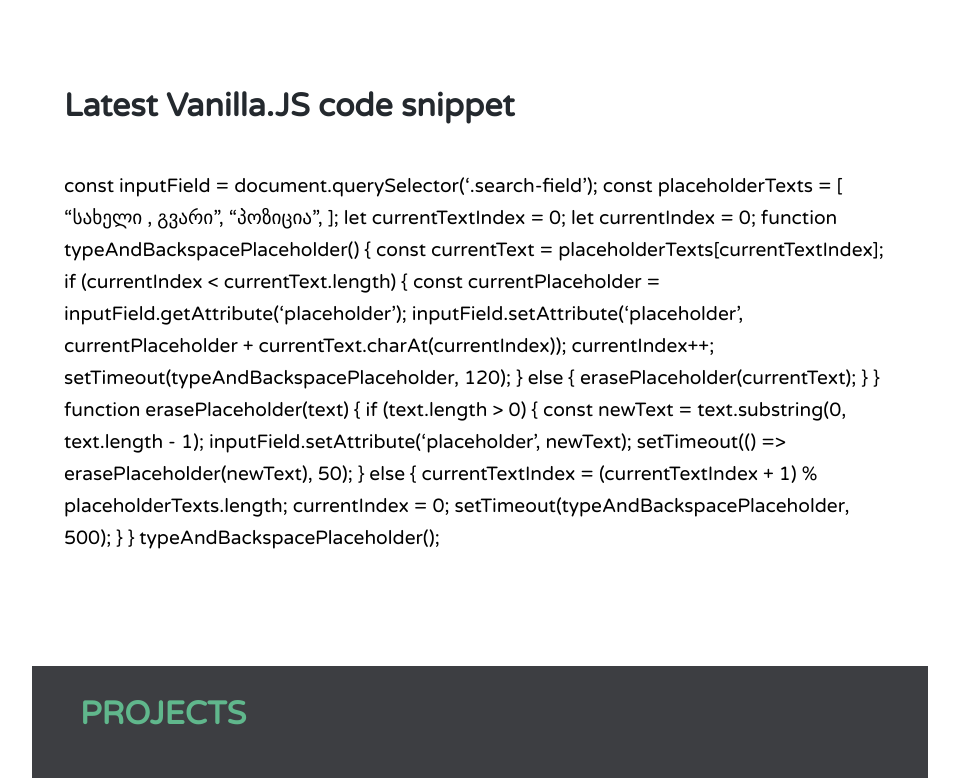
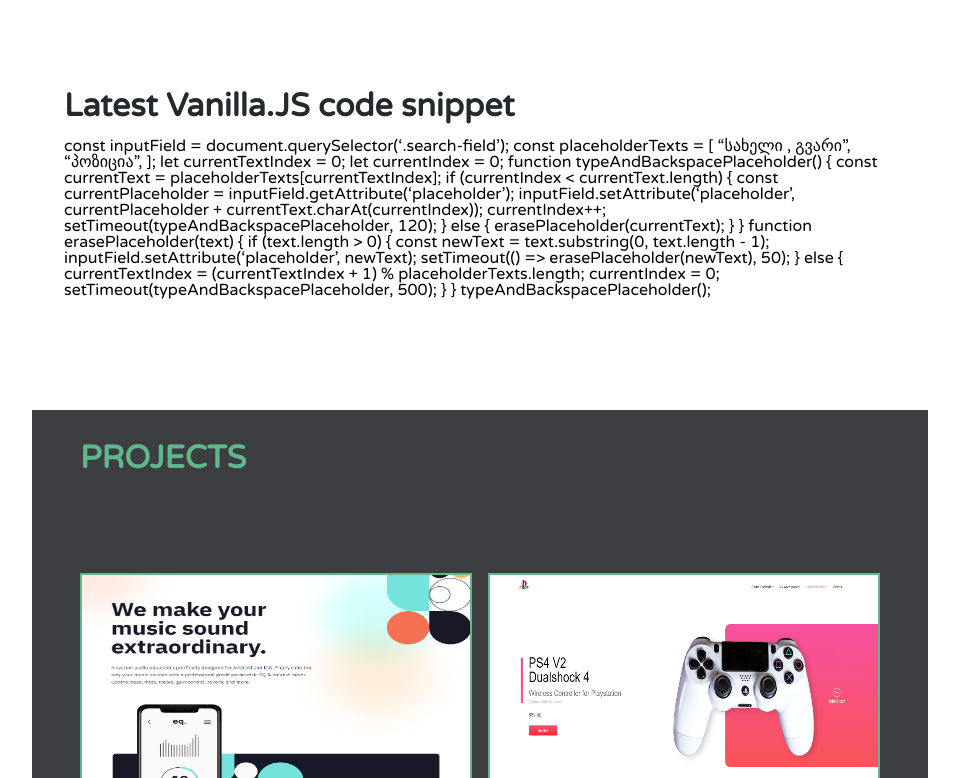
Before and after one commit to LevanNatchkebia/rsschool-cv, a plain HTML site: page index.html in a window 1280 px wide. Shown: the part 2460-3238 px from the top of the page, without its empty margins (160-1119 px from the left). Drawn offline with Linux system fonts and the light colour scheme.

Commit message:
fix: fix html code tag

```diff
--- a/index.html
+++ b/index.html
@@ -126,7 +126,7 @@
         </section>
         <section class="js-code" id="snippet">
             <h2>Latest Vanilla.JS code snippet</h2>
-            <p>const inputField = document.querySelector(‘.search-field’); const placeholderTexts = [ “სახელი , გვარი”, “პოზიცია”, ];
+            <code>const inputField = document.querySelector(‘.search-field’); const placeholderTexts = [ “სახელი , გვარი”, “პოზიცია”, ];
 
                 let currentTextIndex = 0; let currentIndex = 0;
 
@@ -134,7 +134,7 @@
 
                 function erasePlaceholder(text) { if (text.length > 0) { const newText = text.substring(0, text.length - 1); inputField.setAttribute(‘placeholder’, newText); setTimeout(() => erasePlaceholder(newText), 50); } else { currentTextIndex = (currentTextIndex + 1) % placeholderTexts.length; currentIndex = 0; setTimeout(typeAndBackspacePlaceholder, 500); } }
 
-                typeAndBackspacePlaceholder();</p>
+                typeAndBackspacePlaceholder();</code>
         </section>
 
         <section class="projects" id="projects">
```
